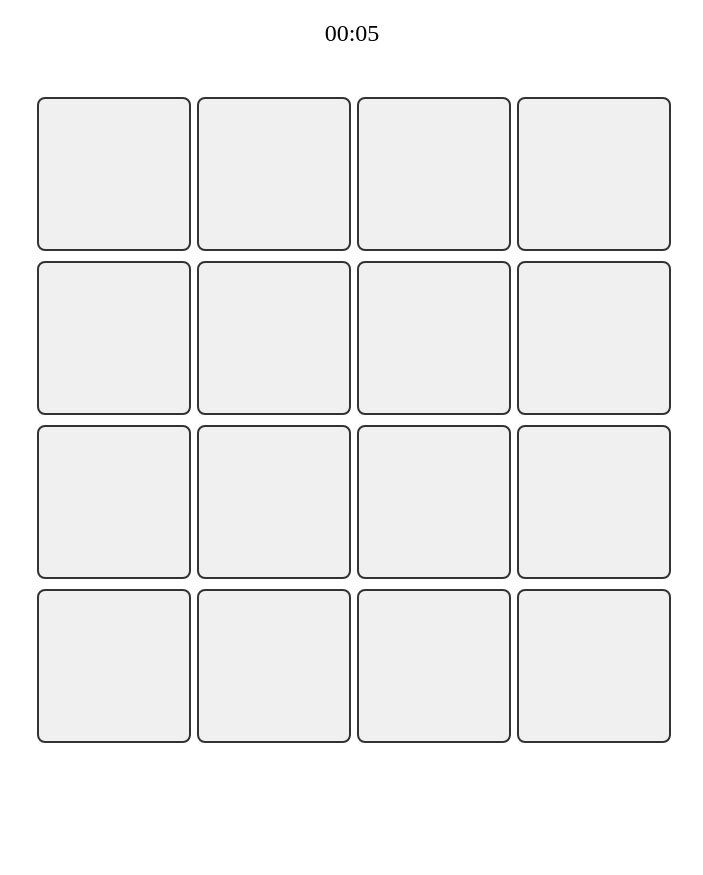
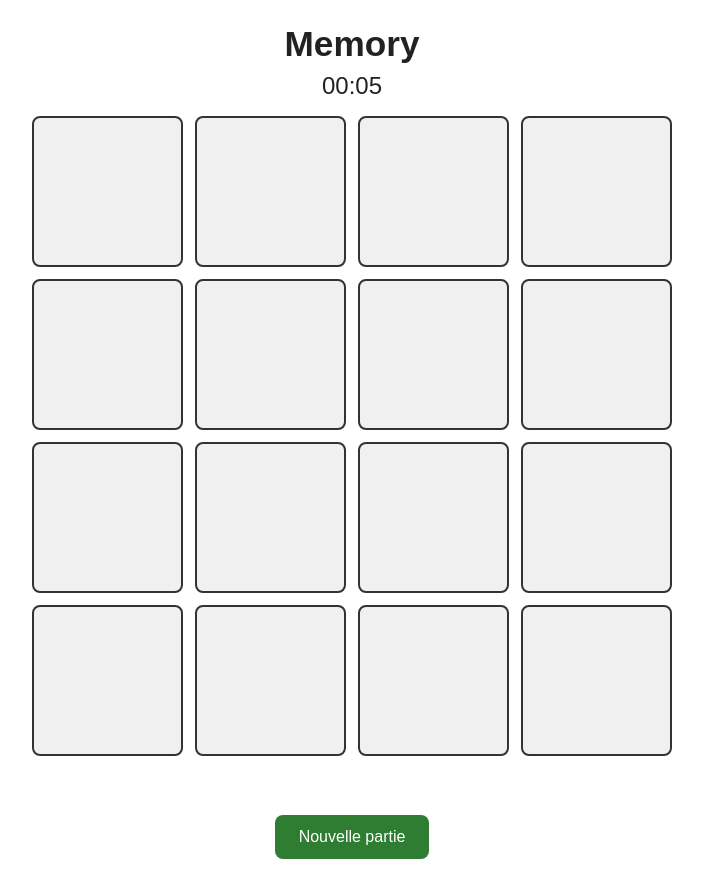
Before and after one commit to matheorim/memory, a plain HTML site: page index.html in a window 1280 px wide. Shown: the whole page, without its empty margins (288-991 px from the left). Before the commit the page ends 800 px from the top, so only its background shows below. Drawn offline with Linux system fonts and the light colour scheme.

Commit message:
Add files via upload

```diff
--- a/CSS/style.css
+++ b/CSS/style.css
@@ -1,20 +1,44 @@
+*,
+*::before,
+*::after {
+  box-sizing: border-box;
+}
+
+body {
+  margin: 0;
+  padding: 1rem;
+  font-family: Arial, Helvetica, sans-serif;
+  color: #222;
+  background-color: #fff;
+}
+
+main {
+  max-width: 40rem;
+  margin: 0 auto;
+  text-align: center;
+}
+
+h1 {
+  font-size: clamp(1.6rem, 6vw, 2.2rem);
+  margin: 0.5rem 0;
+}
+
 #timer {
-  font-size: 24px;
-  text-align: center;
-  margin-top: 20px;
+  font-size: 1.5rem;
+  margin: 0.5rem 0 1rem;
 }
 
 #game-board {
   display: grid;
-  grid-template-columns: repeat(4, 150px);
-  gap: 10px;
-  justify-content: center;
-  margin-top: 50px;
+  grid-template-columns: repeat(4, 1fr);
+  gap: clamp(6px, 2vw, 12px);
+  width: 100%;
+  margin: 0 auto;
 }
 
 .card {
-  width: 150px;
-  height: 150px;
+  aspect-ratio: 1 / 1;
+  width: 100%;
   border: 2px solid #333;
   border-radius: 8px;
   overflow: hidden;
@@ -23,22 +47,52 @@
 }
 
 .front-face {
+  display: block;
   width: 100%;
   height: 100%;
   object-fit: cover;
 }
+
 .card.matched {
-    border: 2px solid #2ecc71;
-    pointer-events: none;
-    cursor: default;
+  border-color: #2ecc71;
+  pointer-events: none;
+  cursor: default;
 }
 
-.card:focus {
-  outline: 3px solid #3498db;
+.card:focus-visible {
+  outline: 3px solid #1565c0;
+  outline-offset: 2px;
 }
 
 #result {
-  margin-top: 20px;
-  font-size: 18px;
-  text-align: center;
+  min-height: 1.5em;
+  margin: 1rem 0;
+  font-size: 1.125rem;
 }
+
+#restart {
+  min-height: 44px;
+  padding: 0.6rem 1.5rem;
+  font-size: 1rem;
+  border: none;
+  border-radius: 8px;
+  background-color: #2e7d32;
+  color: #fff;
+  cursor: pointer;
+}
+
+#restart:hover {
+  background-color: #1b5e20;
+}
+
+#restart:focus-visible {
+  outline: 3px solid #1565c0;
+  outline-offset: 2px;
+}
+
+@media (prefers-reduced-motion: reduce) {
+  * {
+    transition: none !important;
+    animation: none !important;
+  }
+}
--- a/JS/script.js
+++ b/JS/script.js
@@ -1,4 +1,4 @@
-let dimension = 150;
+const dimension = 300;
 let imgStart = Math.floor(Math.random() * 100);
 
 let firstCard = null;
@@ -49,6 +49,7 @@ function initGame() {
         card.dataset.index = index;
         card.setAttribute('role', 'button');
         card.setAttribute('tabindex', '0');
+        card.setAttribute('aria-label', `Carte ${index + 1}`);
         card.addEventListener('click', () => handleCardClick(card));
         card.addEventListener('keydown', (e) => {
             if (e.key === 'Enter' || e.key === ' ') {
@@ -69,6 +70,9 @@ function handleCardClick(card) {
     if (!card.querySelector('img')) {
         const frontFace = document.createElement('img');
         frontFace.src = card.dataset.value;
+        frontFace.alt = 'Image de la carte';
+        frontFace.width = dimension;
+        frontFace.height = dimension;
         frontFace.classList.add('front-face');
         card.appendChild(frontFace);
     }
@@ -125,6 +129,6 @@ function checkVictory() {
     }
 }
 
+document.getElementById('restart').addEventListener('click', initGame);
+
 initGame();
-console.log(urls);
-console.log(cards);
--- a/index.html
+++ b/index.html
@@ -2,14 +2,20 @@
 <html lang="fr">
     <head>
         <meta charset="UTF-8">
-        <meta name="viewport" content="width=device-width, initial-scale=1.0">
+        <meta name="viewport" content="width=device-width, initial-scale=1">
+        <meta name="description" content="Jeu de memory : retrouvez toutes les paires d'images le plus vite possible.">
         <title>Memory Game</title>
+        <link rel="icon" type="image/png" href="favicon.png">
+        <link rel="stylesheet" href="CSS/style.css">
         <script src="JS/script.js" defer></script>
-        <link rel="stylesheet" href="CSS/style.css">
     </head>
     <body>
-    <div id="timer">00:00</div>
-    <div id="game-board"></div>
-    <div id="result"></div>
+        <main>
+            <h1>Memory</h1>
+            <p id="timer" aria-label="Temps écoulé">00:00</p>
+            <div id="game-board"></div>
+            <p id="result" role="status" aria-live="polite"></p>
+            <button id="restart" type="button">Nouvelle partie</button>
+        </main>
     </body>
 </html>
```
Also changed, not shown: 1 other file.
